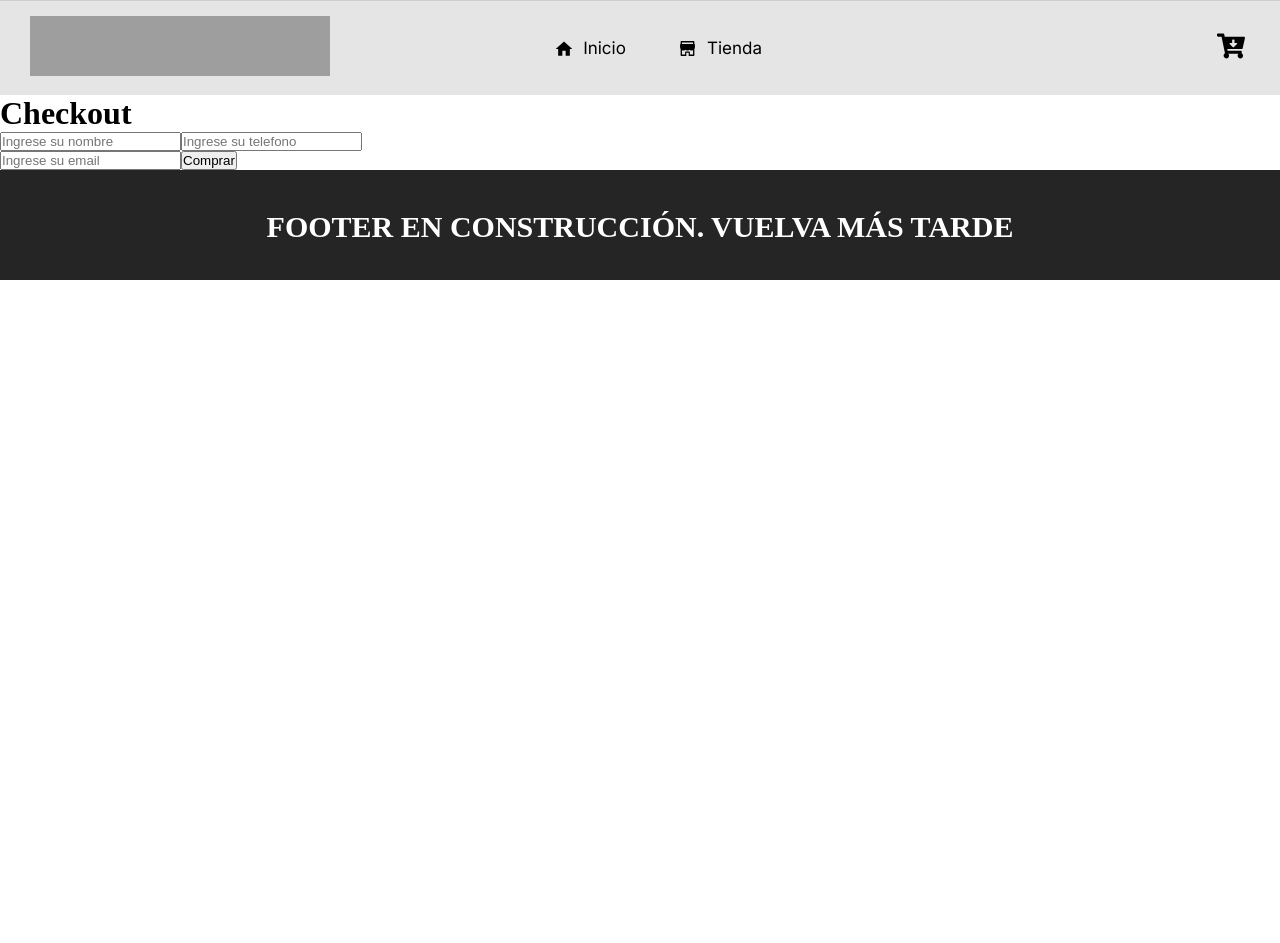
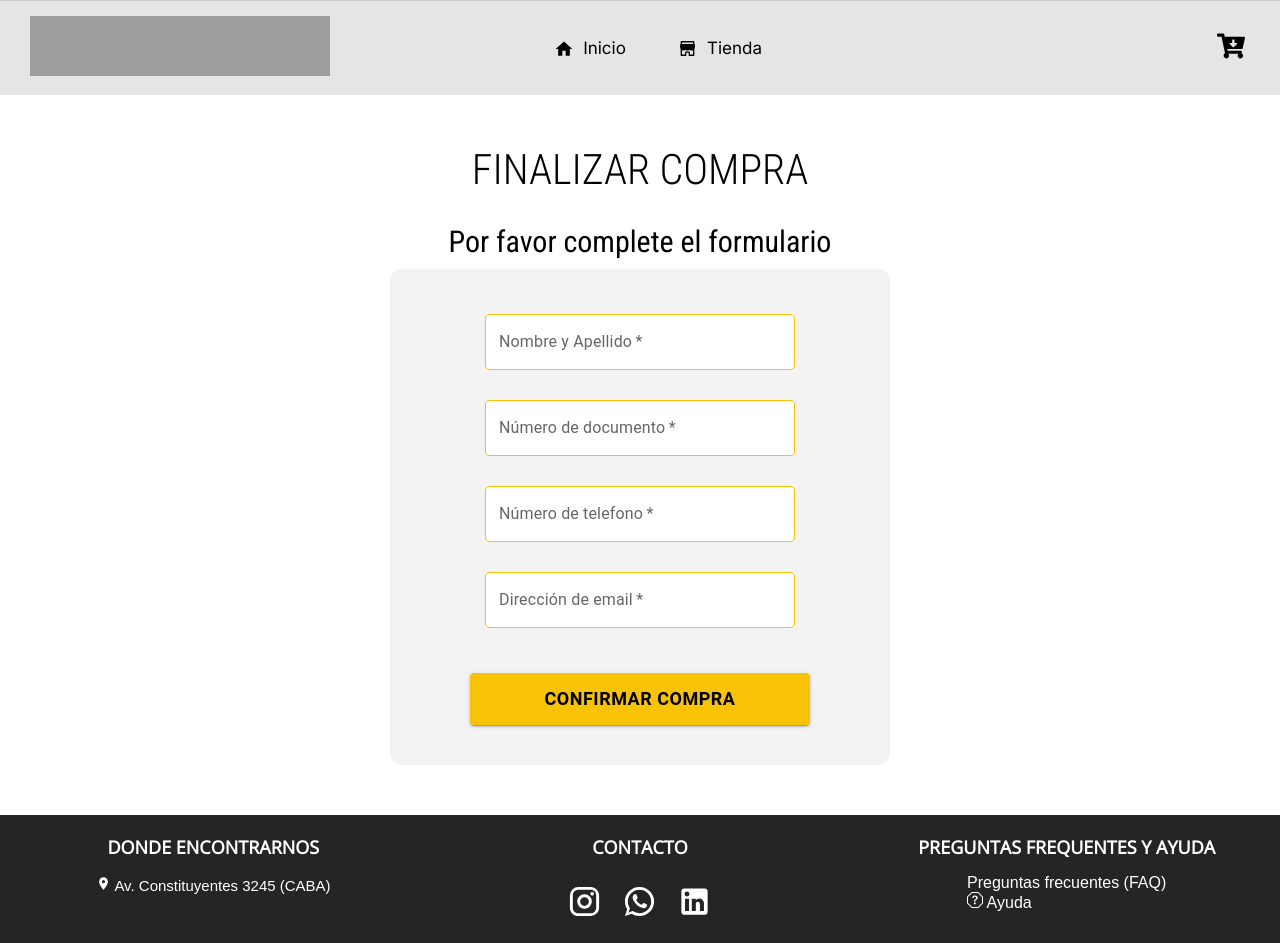
Before and after one commit to aletomk/ecommerce-react, a React (Vite) app: page /checkout in a window 1280 px wide. Before the commit the page ends 800 px from the top, so only its background shows below. Built offline with nearby package versions, Linux system fonts and the light colour scheme; grey boxes are pictures that could not be loaded; a web font is replaced by a local one.

Commit message:
Fin de estilos al sitio web

```diff
--- a/index.html
+++ b/index.html
@@ -24,7 +24,8 @@
     <link href="https://fonts.googleapis.com/css2?family=Noto+Serif+Vithkuqi&display=swap" rel="stylesheet">
     <link href="https://fonts.googleapis.com/css2?family=Barlow+Condensed:wght@300&display=swap" rel="stylesheet">
     <link href="https://fonts.googleapis.com/css2?family=Bitter:wght@300&display=swap" rel="stylesheet">
-
+    <link href="https://fonts.googleapis.com/css2?family=Open+Sans&display=swap" rel="stylesheet">
+    <link href="https://fonts.googleapis.com/css2?family=REM:wght@200;300&display=swap" rel="stylesheet">
   </head>
   <body>
     <div id="root"></div>
--- a/src/components/layout/footer/Footer.css
+++ b/src/components/layout/footer/Footer.css
@@ -1,10 +1,67 @@
-footer > div{
+#grilla_footer div{
     display: flex;
+    flex-direction: column;
     align-items: center;
-    justify-content: center;
-    color: white;
+    margin: 20px 10px 10px 10px;
+}
+
+#grilla_footer h2{
+    font-family: 'Open Sans', sans-serif;
+    font-size: 18px;
     text-transform: uppercase;
-    font-weight: bold;
-    font-size: 30px;
-    margin-top: 40px;
+    color: #fff;
+    margin-bottom: 15px;
 }
+
+#grilla_footer h2:hover{
+    color: #F8C309;
+    cursor: pointer;
+}
+
+.ubicacion h3 a{
+    font-family: 'REM', sans-serif;
+    color: #fff;
+    font-weight: 300;
+    font-size: 15px;
+    transition: all 0.4s ease;
+}
+
+.ubicacion h3 a:hover{
+    color: #F8C309;
+}
+
+.faq li a{
+    font-family: 'REM', sans-serif;
+    color: #fff;
+    font-weight: 300;
+    transition: all 0.4s ease;
+}
+
+.faq li a:hover{
+    color: #F8C309;
+}
+
+.redes{
+    display: flex;
+}
+
+.redes li{
+    margin: 10px;
+}
+
+.redes .MuiSvgIcon-root{
+    color: #fff;
+    transition: all 0.4s ease;
+}
+
+.redes .redes_item:nth-child(1) .MuiSvgIcon-root:hover{
+    color: #D43089;
+}
+
+.redes .redes_item:nth-child(2) .MuiSvgIcon-root:hover{
+    color: #25D366;
+}
+
+.redes .redes_item:nth-child(3) .MuiSvgIcon-root:hover{
+    color: #0073b1;
+}
--- a/src/components/layout/footer/Footer.jsx
+++ b/src/components/layout/footer/Footer.jsx
@@ -1,9 +1,46 @@
+import InstagramIcon from "@mui/icons-material/Instagram";
+import WhatsAppIcon from "@mui/icons-material/WhatsApp";
+import LinkedInIcon from "@mui/icons-material/LinkedIn";
+import { MdPlace } from "react-icons/md";
+import { BsQuestionOctagon } from "react-icons/bs";
 import "./Footer.css";
 
 export const Footer = () => {
     return (
     <footer id="grilla_footer">
-        <div>Footer en construcción. Vuelva más tarde</div>
+        <div className="ubicacion">
+            <h2>Donde encontrarnos</h2>
+            <h3>
+                <a href="https://www.google.com/maps" target="_blank" rel="noreferrer"><MdPlace /> Av. Constituyentes 3245 (CABA)</a>
+            </h3>
+        </div>
+        <div>
+            <h2>Contacto</h2>
+            <ul className="redes">
+                <li className="redes_item">
+                    <a href="https://www.instagram.com/alee_tomkiewicz/" target="_blank" rel="noreferrer">
+                        <InstagramIcon fontSize="large" />
+                    </a>
+                </li>
+                <li className="redes_item">
+                    <a href="https://web.whatsapp.com/" target="_blank" rel="noreferrer">
+                        <WhatsAppIcon fontSize="large" />
+                    </a>
+                </li>
+                <li className="redes_item">
+                    <a href="https://www.linkedin.com/in/alejo-tomkiewicz-44841a245/" target="_blank" rel="noreferrer">
+                        <LinkedInIcon fontSize="large" />
+                    </a>
+                </li>
+            </ul>
+        </div>
+        <div>
+            <h2>Preguntas frequentes y ayuda</h2>
+            <ul className="faq">
+                <li><a href="#">Preguntas frecuentes (FAQ)</a></li>
+                <li><a href="#"><BsQuestionOctagon /> Ayuda</a></li>
+            </ul>
+        </div>
     </footer>
     )
 }
--- a/src/components/pages/cart/CartContainer.jsx
+++ b/src/components/pages/cart/CartContainer.jsx
@@ -4,8 +4,7 @@ import { CartContext } from "../../../context/CartContext";
 import Swal from 'sweetalert2';
 
 export const CartContainer = () => {
-    const {cart, clearCart, deleteById, getTotalPrice, getTotalQuantity} = useContext(CartContext);
-    const {divisorDeMiles} = useContext(CartContext);
+    const {cart, clearCart, deleteById, getTotalPrice, getTotalQuantity, divisorDeMiles} = useContext(CartContext);
 
     let totalPrice = getTotalPrice();
     let totalQuantity = getTotalQuantity();
@@ -25,6 +24,6 @@ export const CartContainer = () => {
     };
 
     return (
-    <Cart cart={cart} deleteById={deleteById} totalPrice={totalPrice} totalQuantity={totalQuantity} limpiar={limpiar} divisorDeMiles={divisorDeMiles} />
+    <Cart cart={cart} deleteById={deleteById} totalPrice={totalPrice} totalQuantity={totalQuantity} limpiar={limpiar} divisorDeMiles={divisorDeMiles} clearCart={clearCart} />
     );
 }
--- a/src/components/pages/checkout/Checkout.css
+++ b/src/components/pages/checkout/Checkout.css
@@ -0,0 +1,122 @@
+.container_form{
+    display: grid;
+    justify-content: center;
+    justify-items: center;
+    margin: 30px 0 50px 0;
+}
+
+.grilla_checkout h2{
+    font-family: 'Roboto Condensed', sans-serif;
+    font-size: 42px;
+    font-weight: 300;
+    text-transform: uppercase;
+    text-align: center;
+    margin: 50px 0 30px 0;
+}
+
+.grilla_checkout h3{
+    font-family: 'Roboto Condensed', sans-serif;
+    font-size: 30px;
+    text-align: center;
+    font-weight: 400;
+    margin-bottom: 10px;
+}
+
+.grilla_checkout form{
+    display: flex;
+    flex-direction: column;
+    width: 500px;
+    padding: 30px 80px 30px 80px;
+    background-color: #f3f3f3;
+    border-radius: 12px;
+}
+
+.container_form .MuiOutlinedInput-notchedOutline {
+    border-color: #F8C304;
+    color: #F8C304;
+}
+
+.container_form .MuiOutlinedInput-notchedOutline.Mui-focused fieldset {
+    border-color: #F8C304;
+}
+
+.container_form .MuiOutlinedInput-notchedOutline:hover fieldset {
+    border-color: #F8C304;
+}
+
+.container_form .MuiOutlinedInput-root.Mui-focused fieldset{
+    border-color: #F8C304;
+}
+
+.container_form .MuiInputLabel-root.Mui-focused{
+    color: rgb(102, 102, 102);
+}
+
+.container_form form .text_field{
+    margin: 15px;
+    background-color: #fff;
+}
+
+.container_form form .button_form{
+    font-size: 18px;
+    font-weight: bold;
+    color: rgb(0, 0, 0);
+    border-color: #F8C304;
+    background-color: #F8C304;
+    margin: 30px 0 10px 0;
+    padding: 10px;
+}
+
+.exit_buttons{
+    display: flex;
+    flex-direction: column;
+    align-items: center;
+}
+
+.exit_buttons a{
+    display: flex;
+    align-items: center;
+    justify-content: center;
+    font-family: "Inter", sans-serif;
+    font-size: 17px;
+    padding: 10px;
+    margin: 20px;
+    border-radius: 7px;
+    width: 50%;
+    background-color: #F8C304;
+    border: 2px solid #F8C304;
+    transition: all 0.6s linear, transform 0.6s ease;
+}
+
+.exit_buttons a:hover{
+    background-color: #fff;
+    border: 2px solid #F8C304;
+}
+
+.exit_buttons li{
+    padding-right: 5px;
+}
+
+.order_num{
+    background-color: #f3f3f3;
+    padding: 50px;
+    margin: 10px 0 40px 0;
+    border-radius: 12px;
+}
+
+.order_num h3{
+    text-transform: uppercase;
+    margin-bottom: 30px;
+}
+
+.order_num h4{
+    font-family: 'Heebo', sans-serif;
+    font-size: 20px;
+    font-weight: 200;
+    border-radius: 12px;
+    padding: 10px;
+}
+
+.order_num h4 span{
+    font-weight: bold;
+}
--- a/src/components/pages/checkout/Checkout.jsx
+++ b/src/components/pages/checkout/Checkout.jsx
@@ -1,40 +1,89 @@
 import { Link } from "react-router-dom";
+import { IconContext } from "react-icons";
+import { AiFillShop } from "react-icons/ai";
+import {MdHome } from "react-icons/md";
+import TextField from '@mui/material/TextField';
+import Button from '@mui/material/Button';
 import "./Checkout.css";
 
 export const Checkout = ({handleSubmit, handleChange, orderId }) => {
 
     return (
-        <div>
-            <h1>Checkout</h1>
+        <section className="grilla_checkout">
+            <h2>Finalizar compra</h2>
 
+            <div className="container_form">
             {orderId ? (
                 <div>
-                    <h3>Gracias por su compra!</h3>
-                    <h4>Su número de compra es: {orderId}</h4>
-                    <Link to="/shop">Volver a comprar</Link>
+                    <div className="order_num">
+                        <h3>¡Gracias por su compra!</h3>
+                        <h4>Su número de orden es: <span>{orderId}</span></h4>
+                    </div>
+                    <ul className="exit_buttons">
+                        <Link to="/">
+                            <li>Ir al inicio</li>
+                            <IconContext.Provider value={{ size: "19px" }}>
+                                <div className="icon_div"><MdHome/></div>
+                            </IconContext.Provider>
+                        </Link>
+                        <Link to="/shop">
+                            <li>Ir a la tienda</li>
+                            <IconContext.Provider value={{ size: "19px" }}>
+                                <div className="icon_div"><AiFillShop/></div>
+                            </IconContext.Provider>
+                        </Link>
+                    </ul>
                 </div>
-            ) : (
+            ) : ( <>
+            <h3>Por favor complete el formulario</h3>
                 <form onSubmit={handleSubmit}>
-                    <input
+                    <TextField
+                    id="outlined-basic"
+                    label="Nombre y Apellido"
+                    variant="outlined"
+                    name="name"
                     type="text"
-                    placeholder="Ingrese su nombre"
-                    name="name"
+                    className="text_field"
+                    required
                     onChange={handleChange}
                     />
-                    <input
-                    type="text"
-                    placeholder="Ingrese su telefono"
-                    name="phone"
+                    <TextField
+                    id="outlined-basic"
+                    label="Número de documento"
+                    variant="outlined"
+                    name="dni"
+                    type="tel"
+                    className="text_field"
+                    required
                     onChange={handleChange}
                     />
-                    <input
-                    type="email"
-                    placeholder="Ingrese su email"
-                    name="email"
+                    <TextField
+                    id="outlined-basic"
+                    label="Número de telefono"
+                    variant="outlined"
+                    name="phone"
+                    type="tel"
+                    className="text_field"
+                    required
                     onChange={handleChange}
                     />
-                    <button type="submit">Comprar</button>
-                </form>)}
-        </div>
+                    <TextField
+                    id="outlined-basic"
+                    label="Dirección de email"
+                    variant="outlined"
+                    name="email"
+                    type="email"
+                    className="text_field"
+                    required
+                    onChange={handleChange}
+                    />
+                    <Button variant="contained" type="submit" className="button_form" onChange={handleSubmit}>Confirmar compra</Button>
+                </form>
+
+                </>)}
+            </div>
+        </section>
+
+
     )
 }
--- a/src/index.css
+++ b/src/index.css
@@ -39,24 +39,21 @@
   mask-image: linear-gradient(to top, transparent 10%, black 27%);
 }
 
-#grilla_main{
+#grilla_main, .grilla_card_detail, .grilla_cart, .grilla_checkout{
   grid-area: main;
 }
 
 .grilla_card_detail{
-  grid-area: main;
   display: grid;
   grid-template-columns: 1fr 1.6fr 1.4fr;
   justify-items: center;
   margin: 80px 50px 100px 50px;
 }
 
-.grilla_cart{
-  grid-area: main;
-}
-
 #grilla_footer{
   grid-area: footer;
+  display: grid;
+  justify-content: space-around;
+  grid-template-columns: repeat(3, 1fr);
   background-color: #252525;
-  height: 110px;
 }
--- a/src/routes/routes.js
+++ b/src/routes/routes.js
@@ -2,7 +2,6 @@ import { ItemListContainer } from "../components/pages/itemList/ItemListContaine
 import { CartContainer } from "../components/pages/cart/CartContainer";
 import { ItemDetailContainer } from "../components/pages/itemDetail/ItemDetailContainer";
 import { CheckoutContainer } from "../components/pages/checkout/CheckoutContainer";
-import { Dashboard } from "../components/pages/dashboard/Dashboard";
 import { Home } from "../components/pages/home/Home";
 
 export const routes = [
@@ -35,10 +34,5 @@ export const routes = [
         id: "checkout",
         path: "/checkout",
         Element: CheckoutContainer
-    },
-    {
-        id: "dashboard",
-        path: "/dashboard",
-        Element: Dashboard,
     }
 ]
```
Also changed, not shown: src/components/pages/dashboard/Dashboard.jsx (deleted, +0 -28 lines), src/routes/AppRouter.jsx (line endings or trailing spaces).
